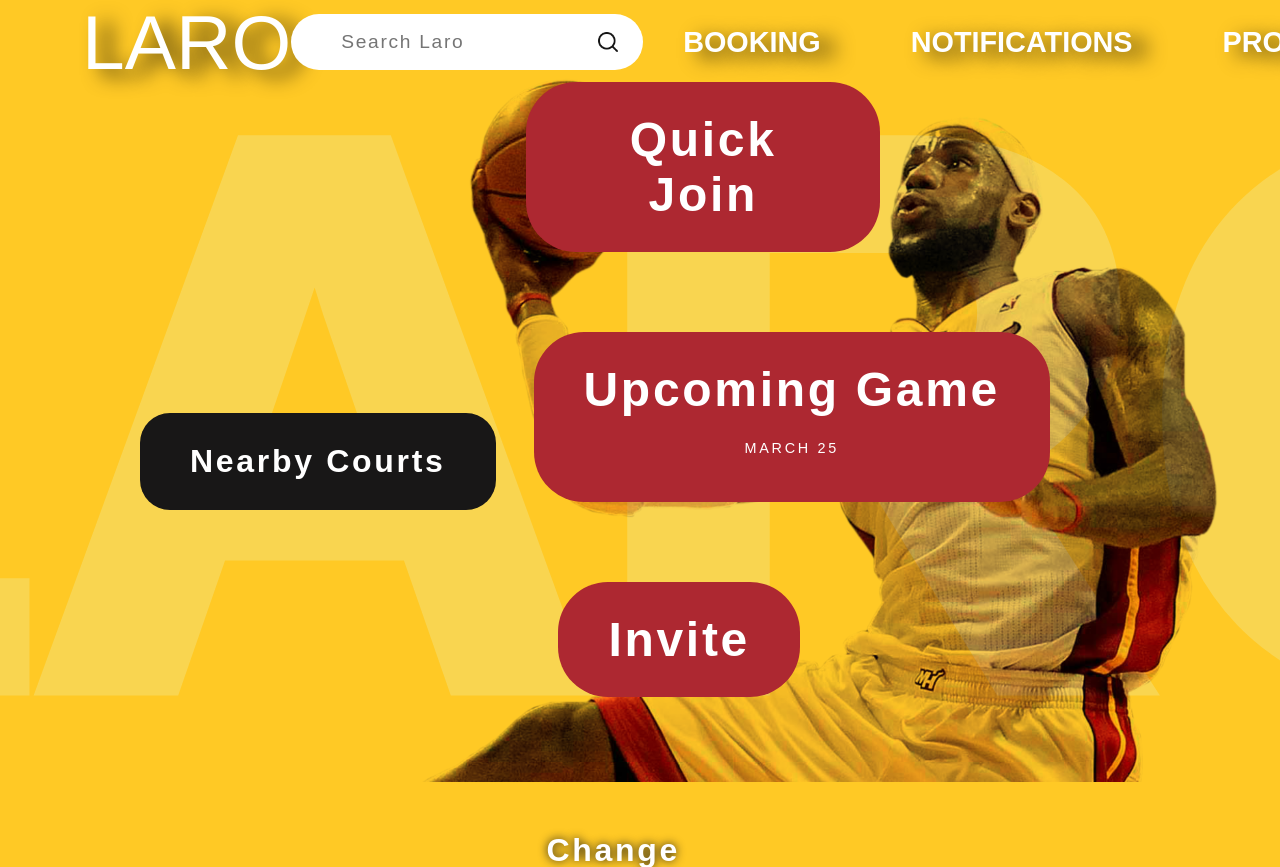
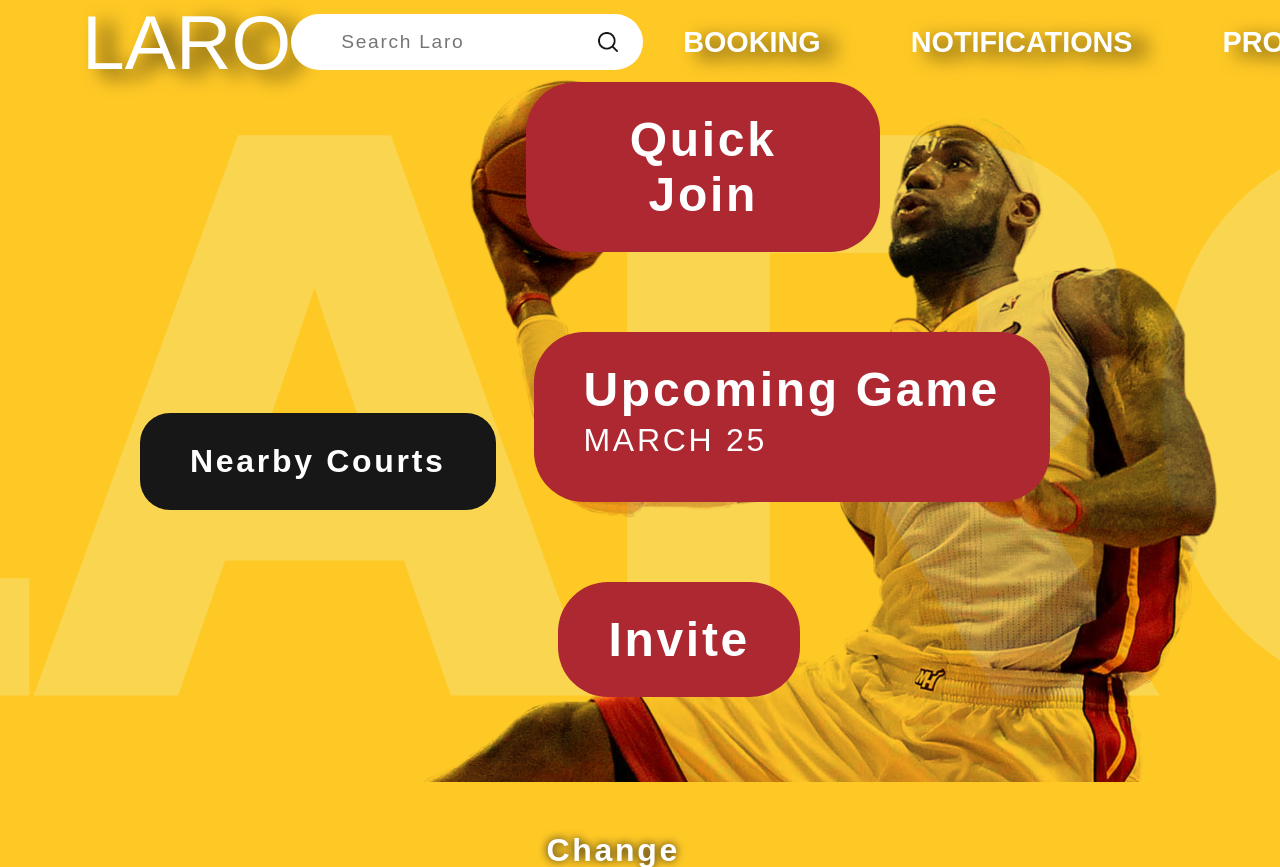
Before and after one commit to EjLaquiorez/LARO-Hub, a Django app: template templates/dashboard.html in a window 1280 px wide; the page is wider, and only the part inside the window is pictured. Shown: the part 18-885 px from the top of that part. Run offline with Django 5.2, Linux system fonts and the light colour scheme; the template is opened without the code that fills it, so the values that code supplies are empty.

Commit message:
span size adjustments

```diff
--- a/static/styles/dashboard.css
+++ b/static/styles/dashboard.css
@@ -188,7 +188,7 @@ body::before {
     font-family: 'American Captain', sans-serif;
     font-size: 3rem;
     letter-spacing: 2.7px;
-    text-align: center;
+    text-align: left;
     margin-top: 3.75rem;
     margin-inline-end: 5.625rem;
 }
@@ -237,7 +237,7 @@ body::before {
 /* Upcoming Game Button */
 .upcoming-game span {
     display: block;
-    font-size: 0.8rem;
+    font-size: 1.2rem;
     font-weight: normal;
     margin-top: 5px;
     margin-left: auto;
@@ -249,10 +249,10 @@ body::before {
 
 .btn span {
     display: inline-block;
-    font-size: 0.9rem;
+    font-size: 2rem;
     font-weight: normal;
     margin-left: 0;
-    margin-top: 0;
+    margin-top: -1rem;
     vertical-align: middle;
 }
 /* Responsive Styles */
```
